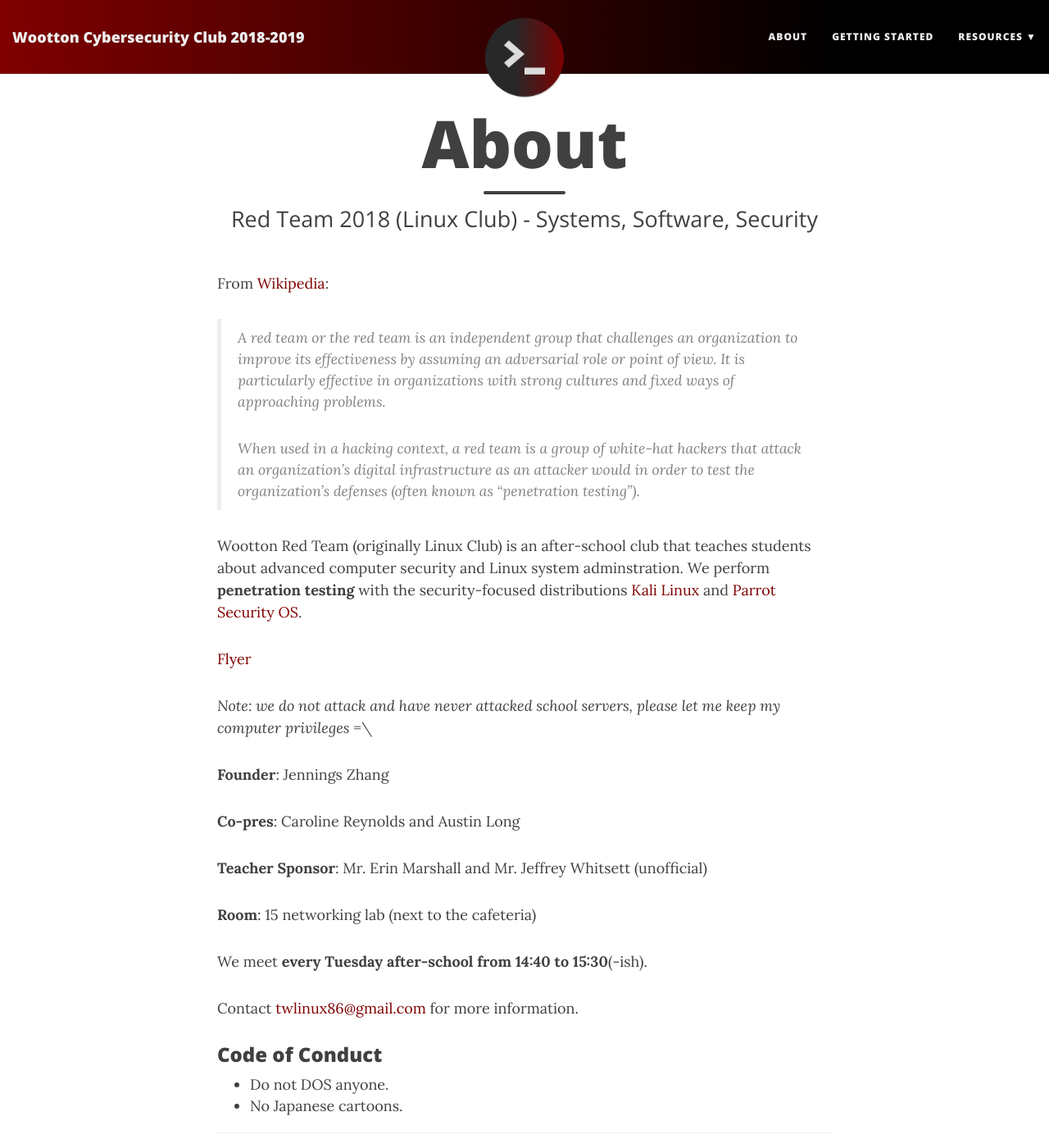
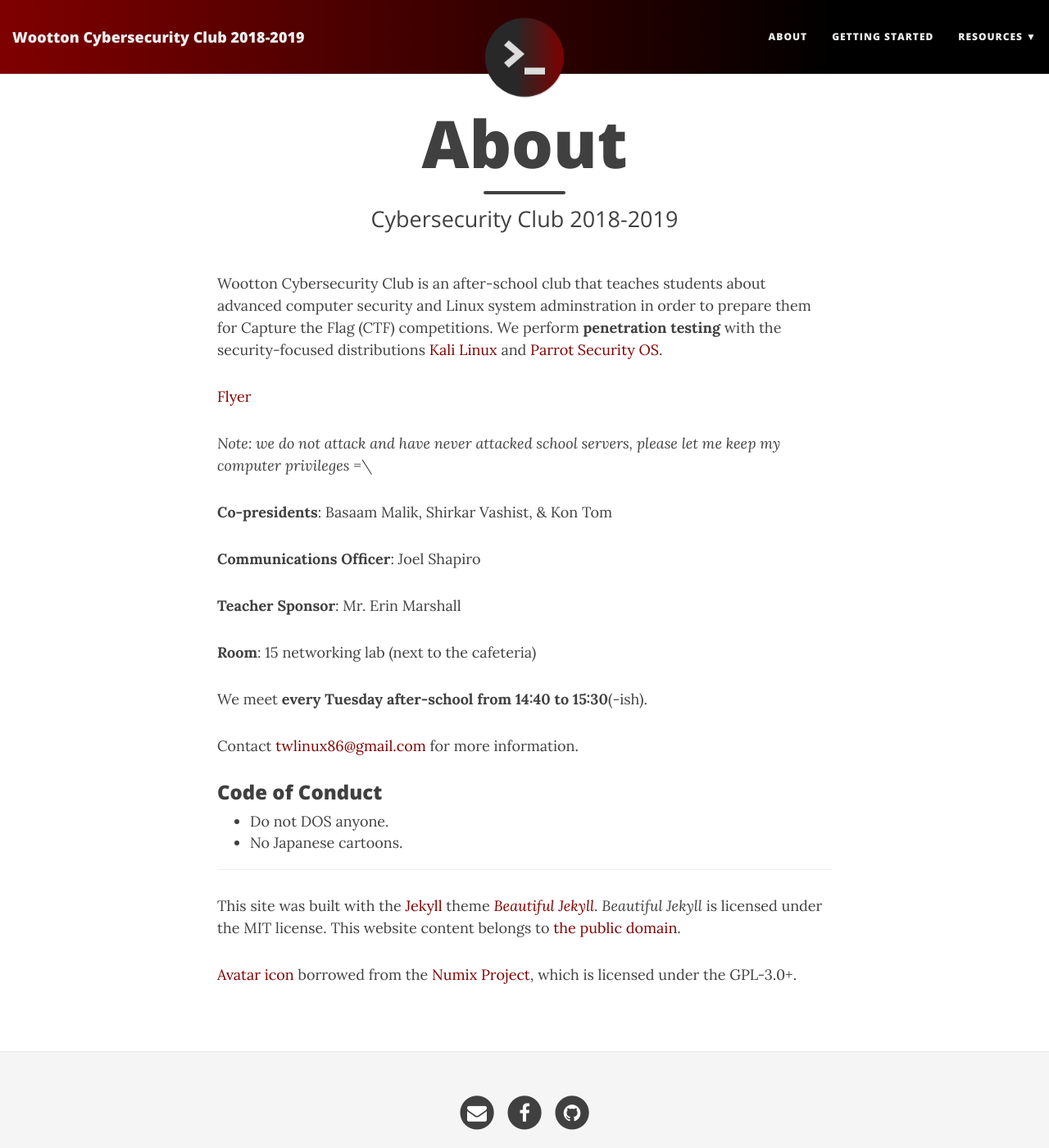
Before and after one commit to wsec/basaam0.github.io, a Jekyll site: the page built from about.md, in a window 1280 px wide and 1400 px high. Shown: the whole window at 82% size. Built offline with Jekyll 4.4.1, drawn with Linux system fonts in a browser that asks for light colours; nearby versions of some CDN libraries.

Commit message:
Update about.md

```diff
--- a/about.md
+++ b/about.md
@@ -1,26 +1,20 @@
 ---
 layout: page
 title: About
-subtitle: Red Team 2018 (Linux Club) - Systems, Software, Security
+subtitle: Cybersecurity Club 2018-2019
 ---
 
-From [Wikipedia](https://en.wikipedia.org/wiki/Red_team):
-
-> A red team or the red team is an independent group that challenges an organization to improve its effectiveness by assuming an adversarial role or point of view. It is particularly effective in organizations with strong cultures and fixed ways of approaching problems.
->
-> When used in a hacking context, a red team is a group of *white-hat hackers* that attack an organization's digital infrastructure as an attacker would in order to test the organization's defenses (often known as "penetration testing").
-
-Wootton Red Team (originally Linux Club) is an after-school club that teaches students about advanced computer security and Linux system adminstration. We perform **penetration testing** with the security-focused distributions [Kali Linux](https://kali.org/) and [Parrot Security OS](https://parrotsec.org/).
+Wootton Cybersecurity Club is an after-school club that teaches students about advanced computer security and Linux system adminstration in order to prepare them for Capture the Flag (CTF) competitions. We perform **penetration testing** with the security-focused distributions [Kali Linux](https://kali.org/) and [Parrot Security OS](https://parrotsec.org/).
 
 [Flyer](https://twlinux.github.io/flyer/wootton%20red%20team.pdf)
 
 *Note: we do not attack and have never attacked school servers, please let me keep my computer privileges =\\*
 
-**Founder**: Jennings Zhang
+**Co-presidents**: Basaam Malik, Shirkar Vashist, & Kon Tom
 
-**Co-pres**: Caroline Reynolds and Austin Long
+**Communications Officer**: Joel Shapiro
 
-**Teacher Sponsor**: Mr. Erin Marshall and Mr. Jeffrey Whitsett (unofficial)
+**Teacher Sponsor**: Mr. Erin Marshall
 
 **Room**: 15 networking lab (next to the cafeteria)
 
```
